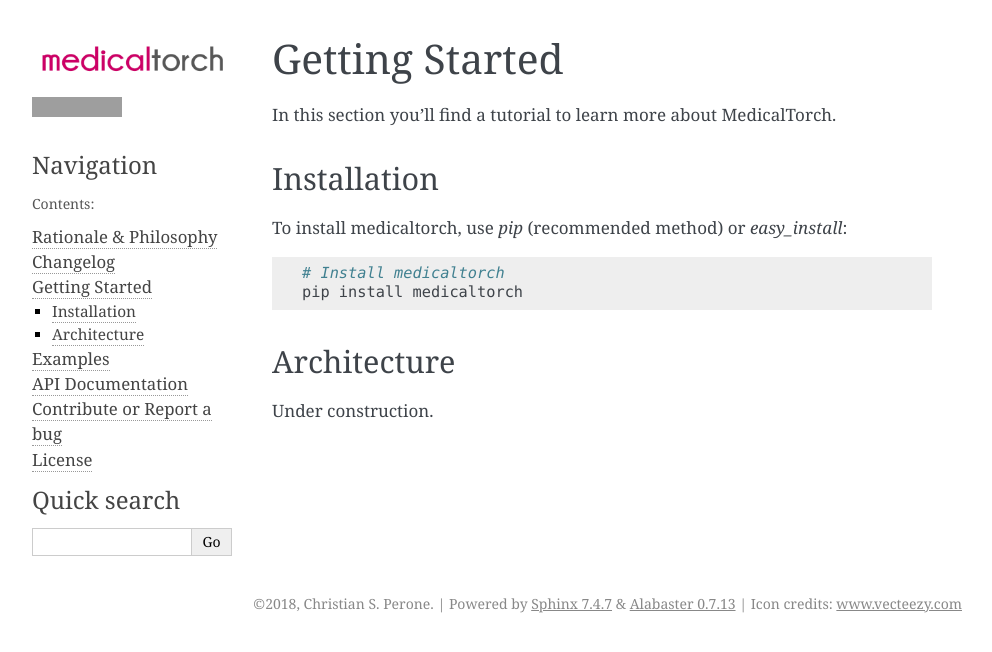
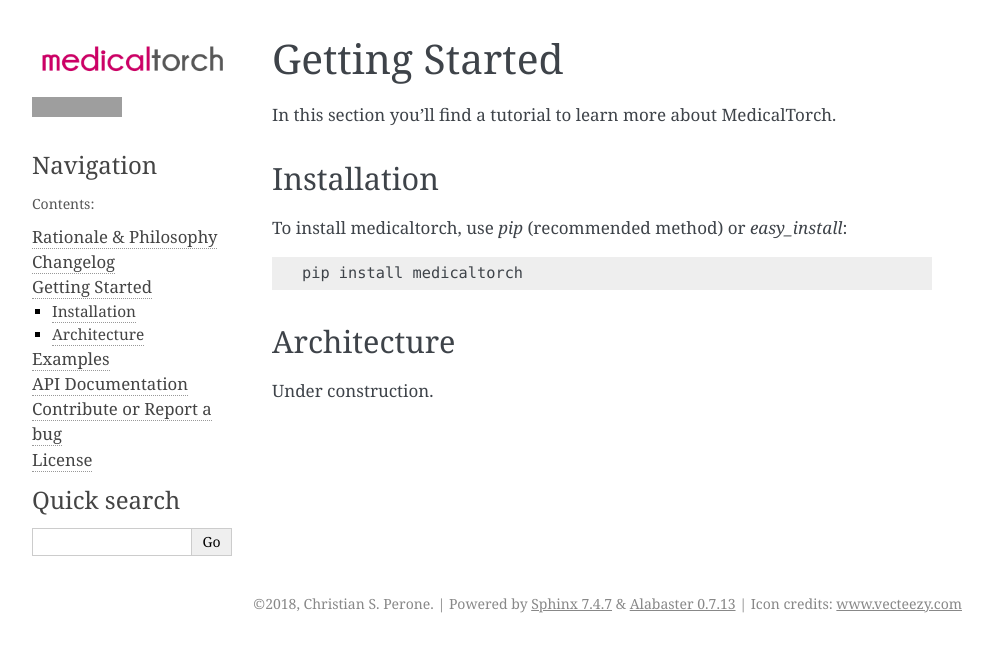
Before and after one commit to perone/medicaltorch, a Sphinx documentation site: the page built from docs/source/getstarted.rst, in a window 1280 px wide, cut to the strip 0-652 px from the top of the page. Shown: the whole strip, without its empty margins (148-1140 px from the left). Built offline with Sphinx 7.4.7, drawn with Linux system fonts in a browser that asks for light colours; grey boxes are pictures that could not be loaded.

```diff
--- a/docs/source/getstarted.rst
+++ b/docs/source/getstarted.rst
@@ -6,7 +6,6 @@
 -------------------------------------------------------------------------------
 To install medicaltorch, use `pip` (recommended method) or `easy_install`::
 
-    # Install medicaltorch
     pip install medicaltorch
 
 Architecture
```
